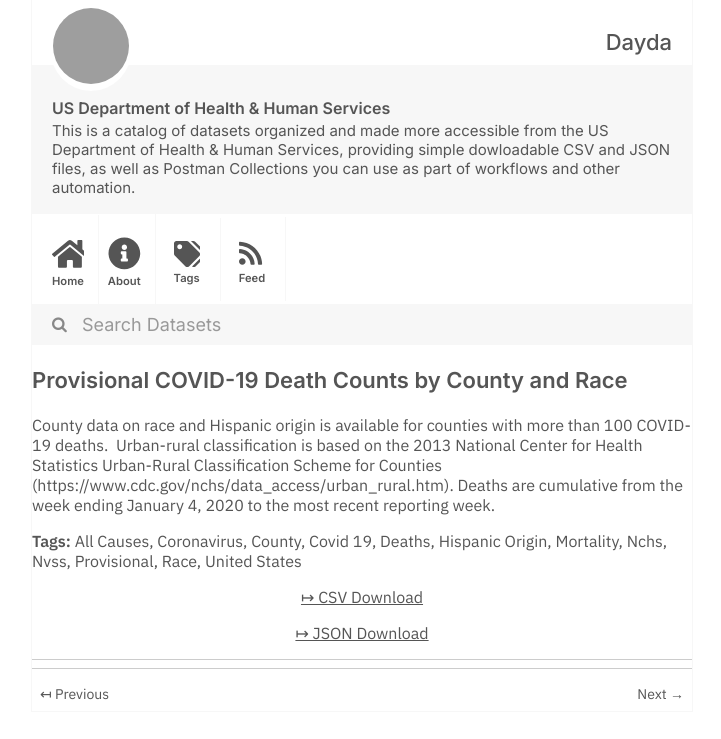
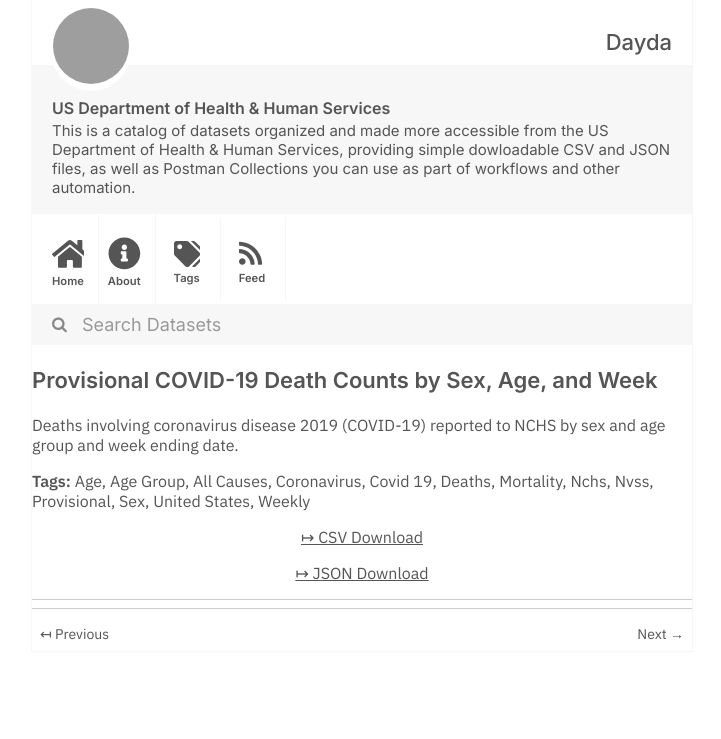
Before and after one commit to dayda-entities/us-department-of-health-and-human-services, a Jekyll site: the page built from _posts/2020-11-10-provisional-covid-19-death-cou.md, in a window 1280 px wide, cut to the strip 0-739 px from the top of the page. Shown: the whole strip, without its empty margins (278-999 px from the left). Built offline with Jekyll 4.4.1, drawn with Linux system fonts in a browser that asks for light colours; grey boxes are pictures that could not be loaded.

Commit message:
Publish Data

```diff
--- a/_posts/2020-11-10-provisional-covid-19-death-cou.md
+++ b/_posts/2020-11-10-provisional-covid-19-death-cou.md
@@ -1,26 +1,28 @@
 ---
-title: Provisional COVID-19 Death Counts by County and Race
-created: '2020-11-10T16:16:39.194949'
-modified: '2021-05-14T15:41:40.164323'
+title: 'Provisional COVID-19 Death Counts by Sex, Age, and Week'
+created: '2020-11-10T16:16:38.381582'
+modified: '2021-05-14T15:40:35.447232'
 state: active
 type: dataset
 tags:
+  - Age
+  - Age Group
   - All Causes
   - Coronavirus
-  - County
   - Covid 19
   - Deaths
-  - Hispanic Origin
   - Mortality
   - Nchs
   - Nvss
   - Provisional
-  - Race
+  - Sex
   - United States
-groups: []
-csv_url: 'https://data.cdc.gov/api/views/k8wy-p9cg/rows.csv?accessType=DOWNLOAD'
-json_url: 'https://data.cdc.gov/api/views/k8wy-p9cg/rows.json?accessType=DOWNLOAD'
+  - Weekly
+groups:
+  - Older Adults Health Data Collection
+csv_url: 'https://data.cdc.gov/api/views/vsak-wrfu/rows.csv?accessType=DOWNLOAD'
+json_url: 'https://data.cdc.gov/api/views/vsak-wrfu/rows.json?accessType=DOWNLOAD'
 layout: post
 
 ---
-County data on race and Hispanic origin is available for counties with more than 100 COVID-19 deaths.  Urban-rural classification is based on the 2013 National Center for Health Statistics Urban-Rural Classification Scheme for Counties (https://www.cdc.gov/nchs/data_access/urban_rural.htm).  Deaths are cumulative from the week ending January 4, 2020 to the most recent reporting week.
+Deaths involving coronavirus disease 2019 (COVID-19) reported to NCHS by sex and age group and week ending date.
```
